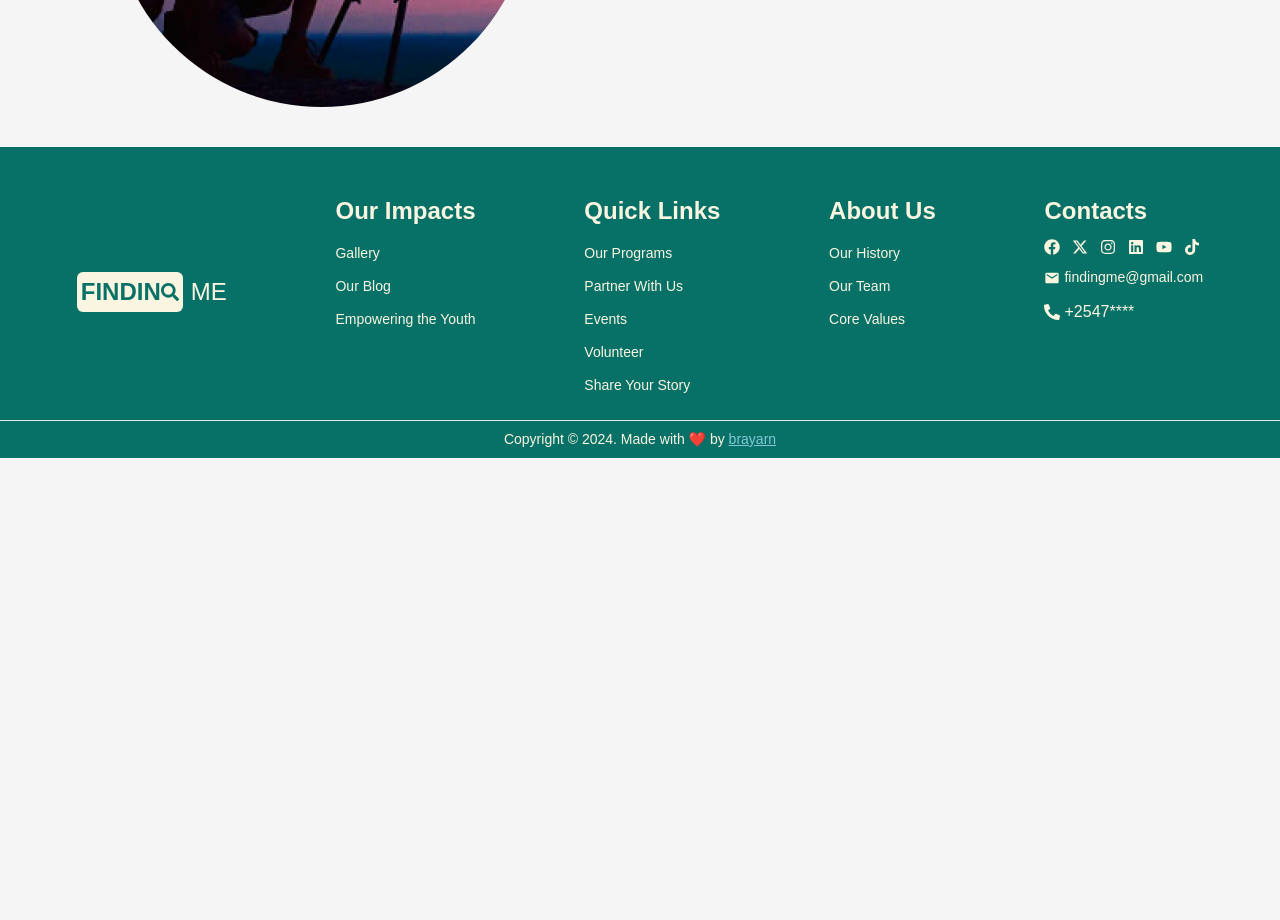
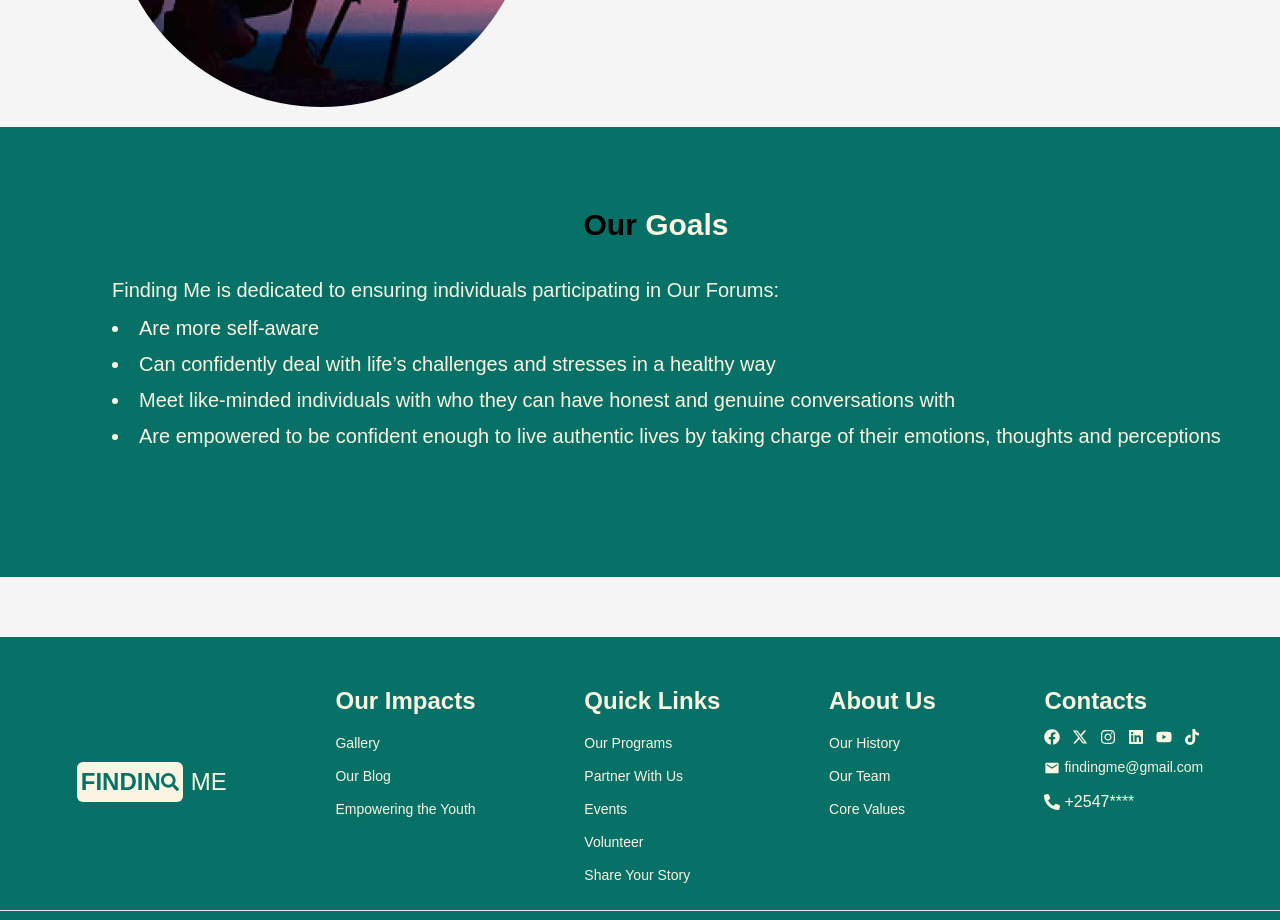
Before and after one commit to o-brayarn/finding-me, a React (Vite) app: page /about-us in a window 1280 px wide. Shown: the part 1100-2020 px from the top of the page. Before the commit the page ends 1558 px from the top, so only its background shows below. Built offline with nearby package versions, Linux system fonts and the light colour scheme.

Commit message:
add project goals

```diff
--- a/src/pages/AboutUs.jsx
+++ b/src/pages/AboutUs.jsx
@@ -46,6 +46,35 @@ const AboutUs = () => {
           </div>
         </div>
       </div>
+      {/* OUR GOALS */}
+      <div className="bg-[#087167] mt-5 mb-5 pl-8 w-full text-[#FAF5E0] pb-10">
+        <h1 className="text-3xl font-bold pt-10 md:pt-20 mb-8 text-center">
+          <span className="text-black">Our </span> Goals
+        </h1>
+        <div className="md:ms-20 ms-5 me-5">
+          <p className="md:text-[20px] sm:text-[18px] pb-2 text-start font-light">
+            Finding Me is dedicated to ensuring individuals participating in Our
+            Forums:
+          </p>
+          <ul className="list-disc list-inside md:text-[20px] sm:text-[18px] font-sans pb-10 md:pb-20">
+            <li className="pb-1.5">Are more self-aware</li>
+            <li className="pb-1.5">
+              Can confidently deal with life’s challenges and stresses in a
+              healthy way
+            </li>
+            <li className="pb-1.5">
+              Meet like-minded individuals with who they can have honest and
+              genuine conversations with
+            </li>
+            <li className="pb-1.5">
+              Are empowered to be confident enough to live authentic lives by
+              taking charge of their emotions, thoughts and perceptions
+            </li>
+          </ul>
+        </div>
+      </div>
+
+      {/* GUIDING BELIEFS AND VALUES */}
     </div>
   );
 };
```
